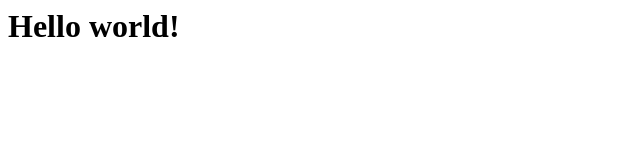
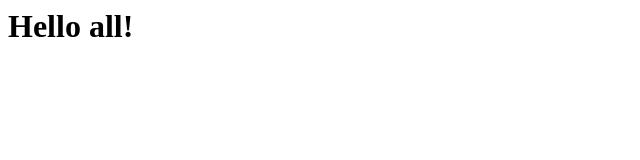
Before and after one commit to SalemFeyzo/coursera, a plain HTML site: page index.html in a window 1280 px wide. Shown: the whole page, without its empty margins (0-640 px from the left). Drawn offline with Linux system fonts and the light colour scheme.

Commit message:
Snall chages

```diff
--- a/index.html
+++ b/index.html
@@ -3,7 +3,7 @@
 <title>Hi There!</title>
 <body>
 <h1>
-Hello world!
+Hello all!
 </h1>
 </body>
 </htm>
```
